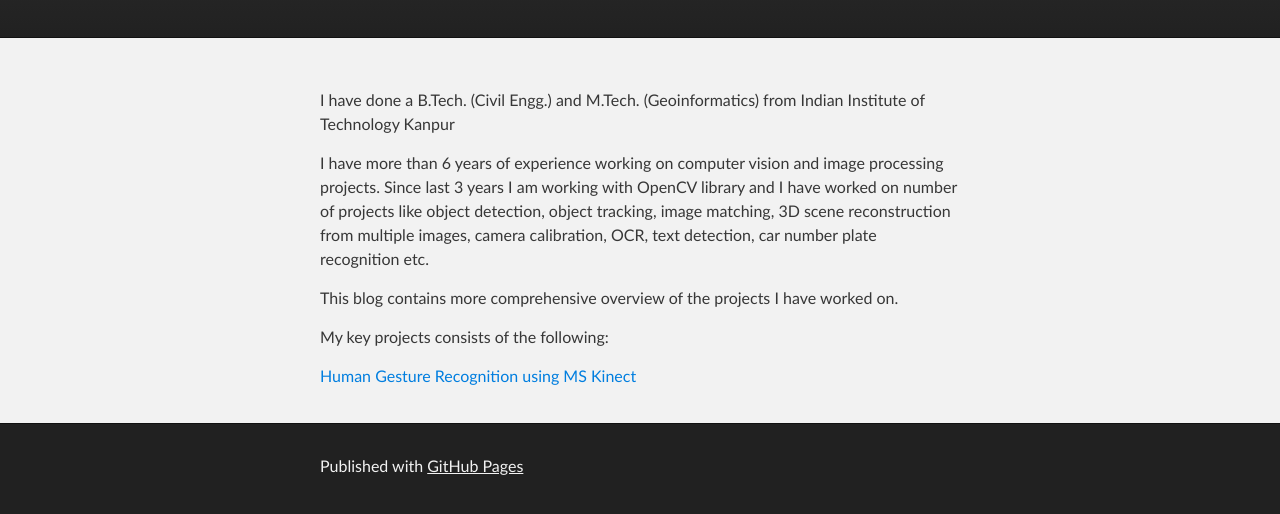
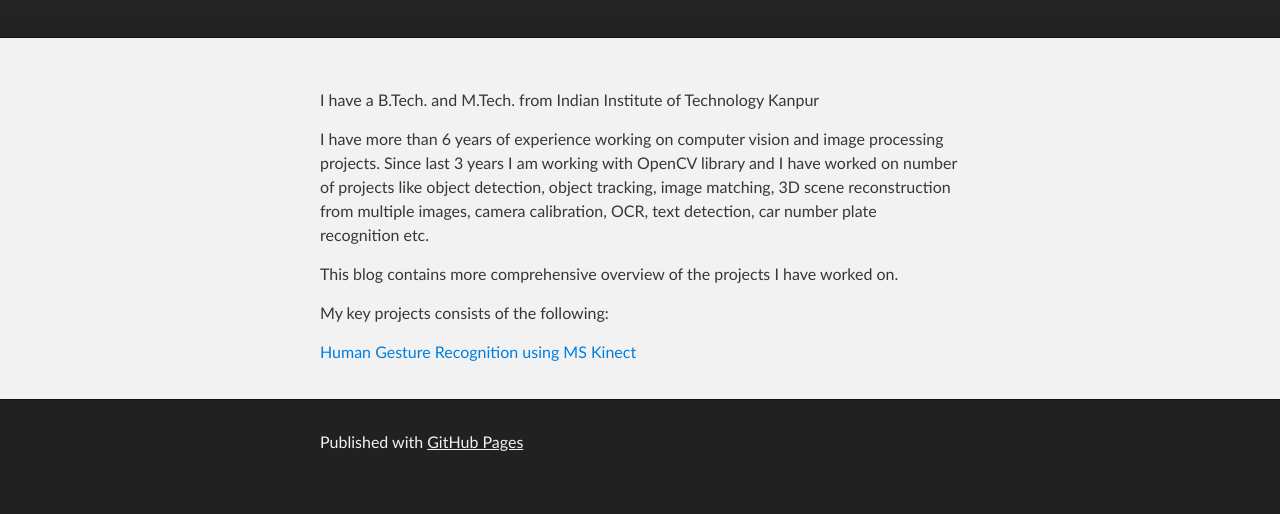
Before and after one commit to abggcv/abggcv.github.io, a plain HTML site: page index.html in a window 1280 px wide. Shown: the part 208-722 px from the top of the page. Drawn offline with Linux system fonts and the light colour scheme.

Commit message:
updated index.html
removed branch in engg.

```diff
--- a/index.html
+++ b/index.html
@@ -27,7 +27,7 @@
     <!-- MAIN CONTENT -->
     <div id="main_content_wrap" class="outer">
       <section id="main_content" class="inner">
-        <p>I have done a B.Tech. (Civil Engg.) and M.Tech. (Geoinformatics) from Indian Institute of Technology Kanpur</p>
+        <p>I have a B.Tech. and M.Tech. from Indian Institute of Technology Kanpur</p>
 
 <p>I have more than 6 years of experience working on computer vision and image processing projects. Since last 3 years I am working with OpenCV library and I have worked on number of projects like object detection, object tracking, image matching, 3D scene reconstruction from multiple images, camera calibration, OCR, text detection, car number plate recognition etc.</p>
 
```
